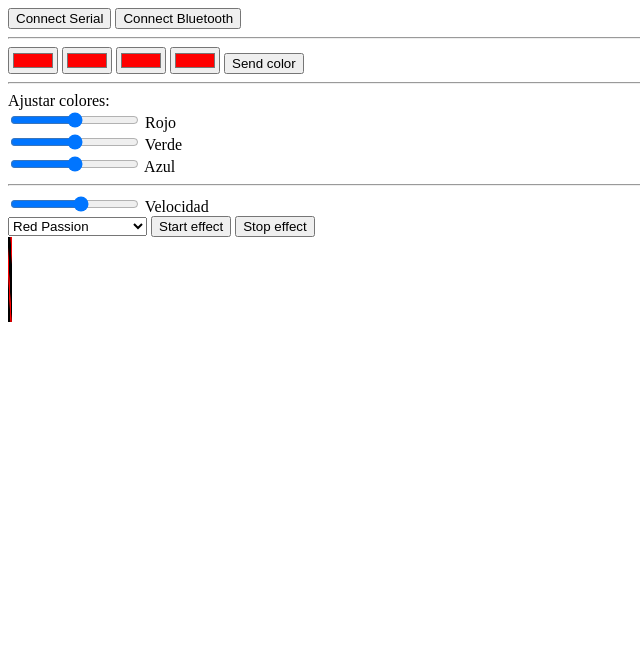
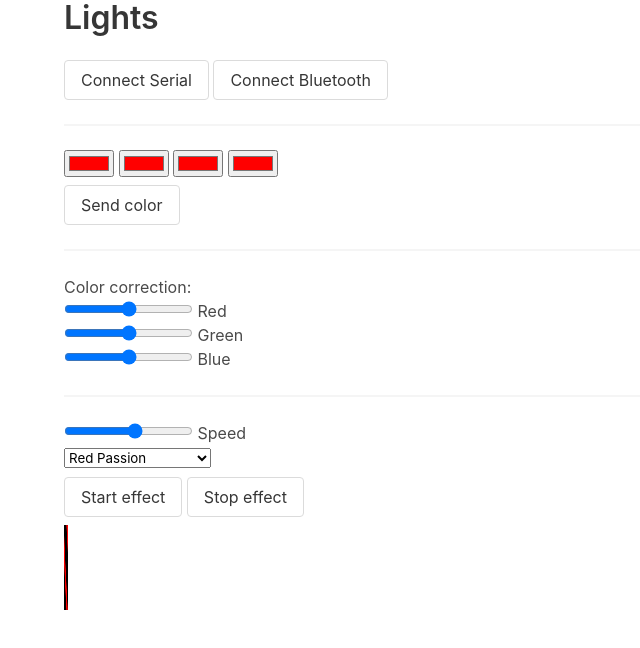
Before and after one commit to gzalo/RGBLeds, a plain HTML site: page web/index.html in a window 1280 px wide. Shown: the whole page, without its empty margins (0-640 px from the left). Drawn offline with nearby package versions, Linux system fonts and the light colour scheme.

Commit message:
Improve styles

```diff
--- a/web/index.html
+++ b/web/index.html
@@ -3,27 +3,31 @@
   <head>
     <meta charset="UTF-8" />
     <meta name="viewport" content="width=device-width, initial-scale=1.0" />
-    <title>RGB LEDs</title>
+    <title>Lights</title>
+    <link rel="stylesheet" href="https://cdn.jsdelivr.net/npm/bulma@0.9.4/css/bulma.min.css">
   </head>
   <body>
-    <button id="connectSerialButton">Connect Serial</button>
-    <button id="connectBluetoothButton">Connect Bluetooth</button>
+    <div class="container">
+    <h1 class="title">Lights</h1>
+    <button id="connectSerialButton" class="button">Connect Serial</button>
+    <button id="connectBluetoothButton" class="button">Connect Bluetooth</button>
     <div id="status"></div>
     <hr/>
     <input type="color" value="#ff0000" id="color0">
     <input type="color" value="#ff0000" id="color1">
     <input type="color" value="#ff0000" id="color2">
     <input type="color" value="#ff0000" id="color3">
-    <button id="writeButton">Send color</button>
+    <br>
+    <button id="writeButton" class="button mt-2">Send color</button>
     <hr/>
 
-    Ajustar colores: <br>
-    <input type="range" min="0" max="1" step="0.05" id="rFactor"> Rojo<br/>
-    <input type="range" min="0" max="1" step="0.05" id="gFactor"> Verde<br/>
-    <input type="range" min="0" max="1" step="0.05" id="bFactor"> Azul<br/>
+    Color correction: <br>
+    <input type="range" min="0" max="1" step="0.05" id="rFactor"> Red<br/>
+    <input type="range" min="0" max="1" step="0.05" id="gFactor"> Green<br/>
+    <input type="range" min="0" max="1" step="0.05" id="bFactor"> Blue<br/>
     <hr/>
 
-    <input type="range" min="1" max="10" id="speedFactor"> Velocidad<br/>
+    <input type="range" min="1" max="10" id="speedFactor"> Speed<br/>
     <select id="effect">
       <option value="patterns/green-forest.png" selected>Green Forest</option>
       <option value="patterns/red-passion.png" selected>Red Passion</option>
@@ -32,10 +36,12 @@
       <option value="patterns/single-rainbow.png">Single rainbow</option>
       <option value="patterns/weird-combinations.png">Weird combinations</option>
     </select>
-    <button id="startButton">Start effect</button>
-    <button id="stopButton">Stop effect</button>
-    <div id="counter"></div>
+    <br>
+    <button id="startButton" class="button mt-2">Start effect</button>
+    <button id="stopButton" class="button mt-2">Stop effect</button>
+    <div id="counter" class="mt-2"></div>
     <canvas id="canvas" style="width:32px;height:1024px;"></canvas>
     <script src="main.js"></script>
+    </div>
   </body>
 </html>
--- a/web/main.js
+++ b/web/main.js
@@ -177,7 +177,7 @@ async function onTick() {
   if (tick >= height * speedFactor) tick = 0;
   const tickL = tick / speedFactor;
 
-  document.getElementById("counter").innerHTML = tickL;
+  // document.getElementById("counter").innerHTML = tickL;
 
   const imgData = context.getImageData(0, 0, 4, height);
 
```
